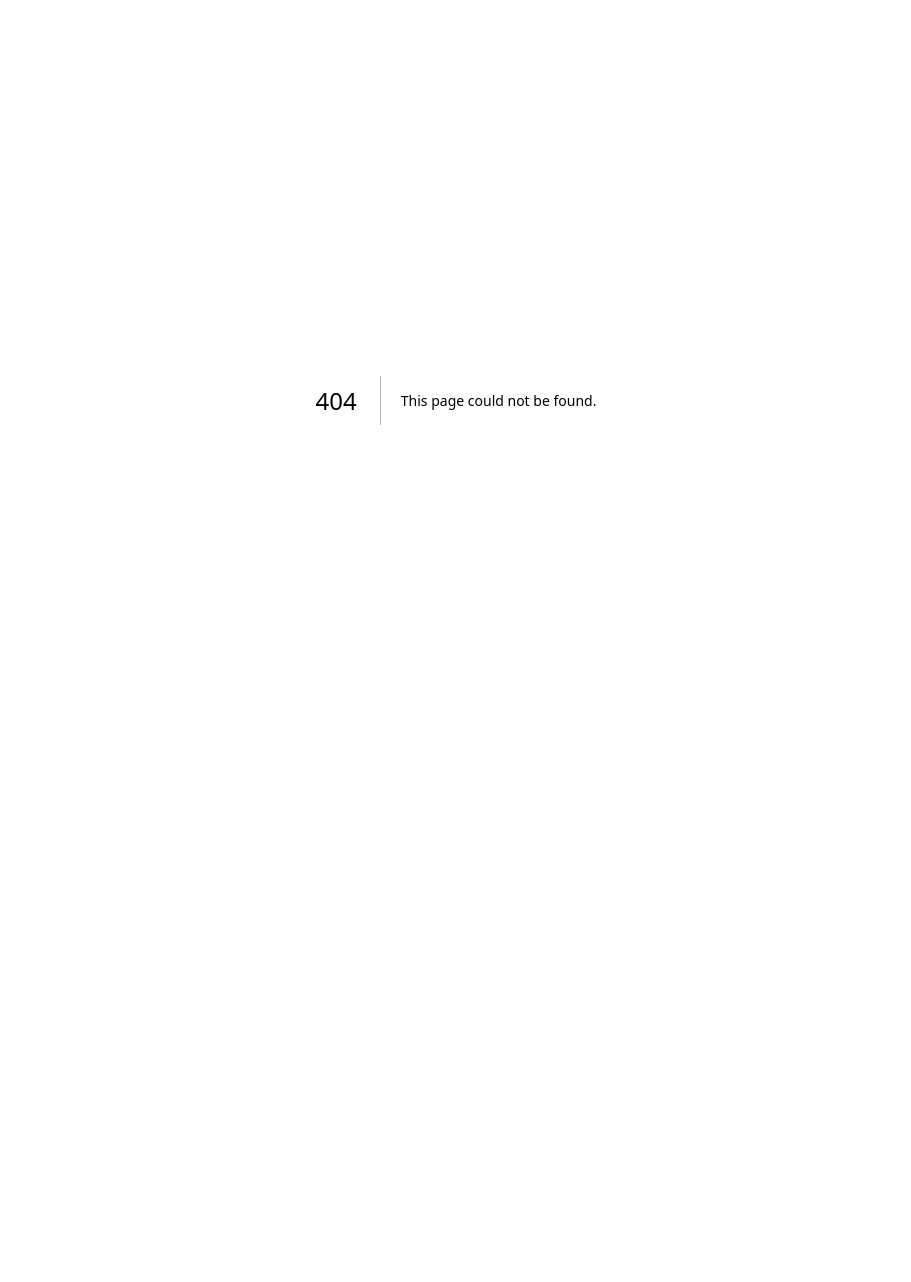
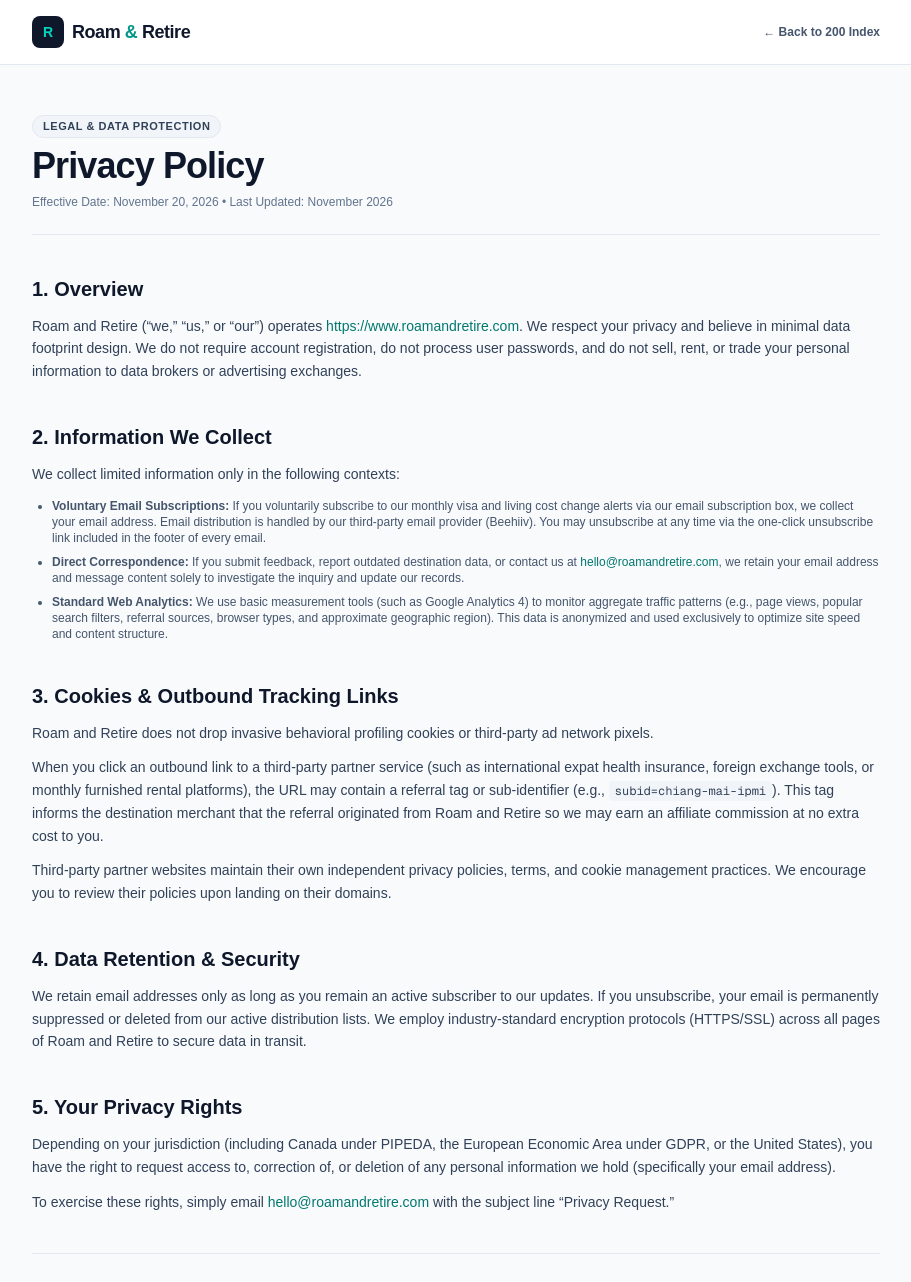
Before and after one commit to roamandretire/roamandretire, a Next.js app: page /privacy in a window 1280 px wide. Before the commit this address had no page. Shown: the top 1282 px of the page, without its empty margins (184-1095 px from the left). Before the commit the page ends 800 px from the top, so only its background shows below. Built offline with nearby package versions, Linux system fonts and the light colour scheme.

Commit message:
Add Privacy Policy page

```diff
--- /dev/null
+++ b/src/app/privacy/page.tsx
@@ -0,0 +1,160 @@
+import { Metadata } from 'next';
+
+export const metadata: Metadata = {
+  title: 'Privacy Policy | Roam and Retire',
+  description:
+    'Privacy Policy for Roam and Retire. Details on data collection, email subscriptions, analytics, and affiliate tracking.',
+  openGraph: {
+    title: 'Privacy Policy | Roam and Retire',
+    description:
+      'Information on how Roam and Retire handles analytics, email list signups, and outbound partner links.',
+    type: 'article',
+    url: 'https://www.roamandretire.com/privacy',
+  },
+};
+
+export default function PrivacyPage() {
+  return (
+    <div className="min-h-screen bg-slate-50 text-slate-900">
+      {/* Top Navigation */}
+      <header className="border-b border-slate-200 bg-white sticky top-0 z-30">
+        <div className="max-w-4xl mx-auto px-4 sm:px-6 h-16 flex items-center justify-between">
+          <a href="/" className="flex items-center gap-2">
+            <span className="w-8 h-8 rounded-lg bg-slate-900 text-teal-400 font-black flex items-center justify-center text-sm">
+              R
+            </span>
+            <span className="text-lg font-bold tracking-tight text-slate-900">
+              Roam <span className="text-teal-600">&amp;</span> Retire
+            </span>
+          </a>
+
+          <a href="/" className="text-xs font-semibold text-slate-600 hover:text-slate-900">
+            &larr; Back to 200 Index
+          </a>
+        </div>
+      </header>
+
+      {/* Main Content */}
+      <main className="max-w-4xl mx-auto px-4 sm:px-6 py-12 space-y-10">
+        <div className="border-b border-slate-200 pb-6 space-y-2">
+          <div className="inline-flex items-center gap-2 px-2.5 py-0.5 rounded-full bg-slate-100 border border-slate-200 text-slate-700 text-[11px] font-bold uppercase tracking-wider">
+            Legal &amp; Data Protection
+          </div>
+          <h1 className="text-3xl sm:text-4xl font-black tracking-tight text-slate-900">
+            Privacy Policy
+          </h1>
+          <p className="text-xs text-slate-500">
+            Effective Date: November 20, 2026 &bull; Last Updated: November 2026
+          </p>
+        </div>
+
+        {/* Section 1: Overview */}
+        <section className="space-y-3 text-sm leading-relaxed text-slate-700">
+          <h2 className="text-xl font-bold text-slate-900">1. Overview</h2>
+          <p>
+            Roam and Retire (&ldquo;we,&rdquo; &ldquo;us,&rdquo; or &ldquo;our&rdquo;) operates{' '}
+            <a href="https://www.roamandretire.com" className="text-teal-700 font-medium hover:underline">
+              https://www.roamandretire.com
+            </a>
+            . We respect your privacy and believe in minimal data footprint design. We do not require account registration, do not process user passwords, and do not sell, rent, or trade your personal information to data brokers or advertising exchanges.
+          </p>
+        </section>
+
+        {/* Section 2: Information Collected */}
+        <section className="space-y-3 text-sm leading-relaxed text-slate-700">
+          <h2 className="text-xl font-bold text-slate-900">2. Information We Collect</h2>
+          <p>We collect limited information only in the following contexts:</p>
+          <ul className="list-disc pl-5 space-y-2 text-xs text-slate-600">
+            <li>
+              <strong>Voluntary Email Subscriptions:</strong> If you voluntarily subscribe to our monthly visa and living cost change alerts via our email subscription box, we collect your email address. Email distribution is handled by our third-party email provider (Beehiiv). You may unsubscribe at any time via the one-click unsubscribe link included in the footer of every email.
+            </li>
+            <li>
+              <strong>Direct Correspondence:</strong> If you submit feedback, report outdated destination data, or contact us at{' '}
+              <a href="mailto:hello@roamandretire.com" className="text-teal-700 font-medium hover:underline">
+                hello@roamandretire.com
+              </a>
+              , we retain your email address and message content solely to investigate the inquiry and update our records.
+            </li>
+            <li>
+              <strong>Standard Web Analytics:</strong> We use basic measurement tools (such as Google Analytics 4) to monitor aggregate traffic patterns (e.g., page views, popular search filters, referral sources, browser types, and approximate geographic region). This data is anonymized and used exclusively to optimize site speed and content structure.
+            </li>
+          </ul>
+        </section>
+
+        {/* Section 3: Cookies & Tracking */}
+        <section className="space-y-3 text-sm leading-relaxed text-slate-700">
+          <h2 className="text-xl font-bold text-slate-900">3. Cookies &amp; Outbound Tracking Links</h2>
+          <p>
+            Roam and Retire does not drop invasive behavioral profiling cookies or third-party ad network pixels.
+          </p>
+          <p>
+            When you click an outbound link to a third-party partner service (such as international expat health insurance, foreign exchange tools, or monthly furnished rental platforms), the URL may contain a referral tag or sub-identifier (e.g.,{' '}
+            <code className="text-xs bg-slate-100 px-1.5 py-0.5 rounded font-mono">subid=chiang-mai-ipmi</code>). This tag informs the destination merchant that the referral originated from Roam and Retire so we may earn an affiliate commission at no extra cost to you.
+          </p>
+          <p>
+            Third-party partner websites maintain their own independent privacy policies, terms, and cookie management practices. We encourage you to review their policies upon landing on their domains.
+          </p>
+        </section>
+
+        {/* Section 4: Data Retention & Security */}
+        <section className="space-y-3 text-sm leading-relaxed text-slate-700">
+          <h2 className="text-xl font-bold text-slate-900">4. Data Retention &amp; Security</h2>
+          <p>
+            We retain email addresses only as long as you remain an active subscriber to our updates. If you unsubscribe, your email is permanently suppressed or deleted from our active distribution lists. We employ industry-standard encryption protocols (HTTPS/SSL) across all pages of Roam and Retire to secure data in transit.
+          </p>
+        </section>
+
+        {/* Section 5: Your Rights */}
+        <section className="space-y-3 text-sm leading-relaxed text-slate-700">
+          <h2 className="text-xl font-bold text-slate-900">5. Your Privacy Rights</h2>
+          <p>
+            Depending on your jurisdiction (including Canada under PIPEDA, the European Economic Area under GDPR, or the United States), you have the right to request access to, correction of, or deletion of any personal information we hold (specifically your email address).
+          </p>
+          <p>
+            To exercise these rights, simply email{' '}
+            <a href="mailto:hello@roamandretire.com" className="text-teal-700 font-medium hover:underline">
+              hello@roamandretire.com
+            </a>{' '}
+            with the subject line &ldquo;Privacy Request.&rdquo;
+          </p>
+        </section>
+
+        {/* Section 6: Contact */}
+        <section className="space-y-3 text-sm leading-relaxed text-slate-700 border-t border-slate-200 pt-6">
+          <h2 className="text-xl font-bold text-slate-900">6. Contact Information</h2>
+          <p>
+            If you have questions regarding this Privacy Policy or our data handling practices, contact:
+          </p>
+          <div className="bg-slate-100 border border-slate-200 rounded-lg p-4 text-xs space-y-1 text-slate-700">
+            <div className="font-bold text-slate-900">Roam and Retire Research Desk</div>
+            <div>Email:{' '}
+              <a href="mailto:hello@roamandretire.com" className="text-teal-700 font-semibold hover:underline">
+                hello@roamandretire.com
+              </a>
+            </div>
+            <div>Website:{' '}
+              <a href="https://www.roamandretire.com" className="text-teal-700 font-semibold hover:underline">
+                https://www.roamandretire.com
+              </a>
+            </div>
+          </div>
+        </section>
+      </main>
+
+      {/* Global Minimal Footer */}
+      <footer className="border-t border-slate-200 bg-white mt-16 py-8 text-xs text-slate-500">
+        <div className="max-w-4xl mx-auto px-4 sm:px-6 flex flex-col sm:flex-row items-center justify-between gap-4">
+          <div>
+            &copy; 2026 Roam and Retire. Verified relocation data.
+          </div>
+          <div className="flex items-center gap-4">
+            <a href="/about" className="hover:text-slate-800">Scoring Methodology</a>
+            <a href="/privacy" className="text-teal-700 font-semibold">Privacy Policy</a>
+            <a href="/terms" className="hover:text-slate-800">Terms of Use</a>
+            <a href="/disclosure" className="hover:text-slate-800">FTC Disclosure</a>
+          </div>
+        </div>
+      </footer>
+    </div>
+  );
+}
```
